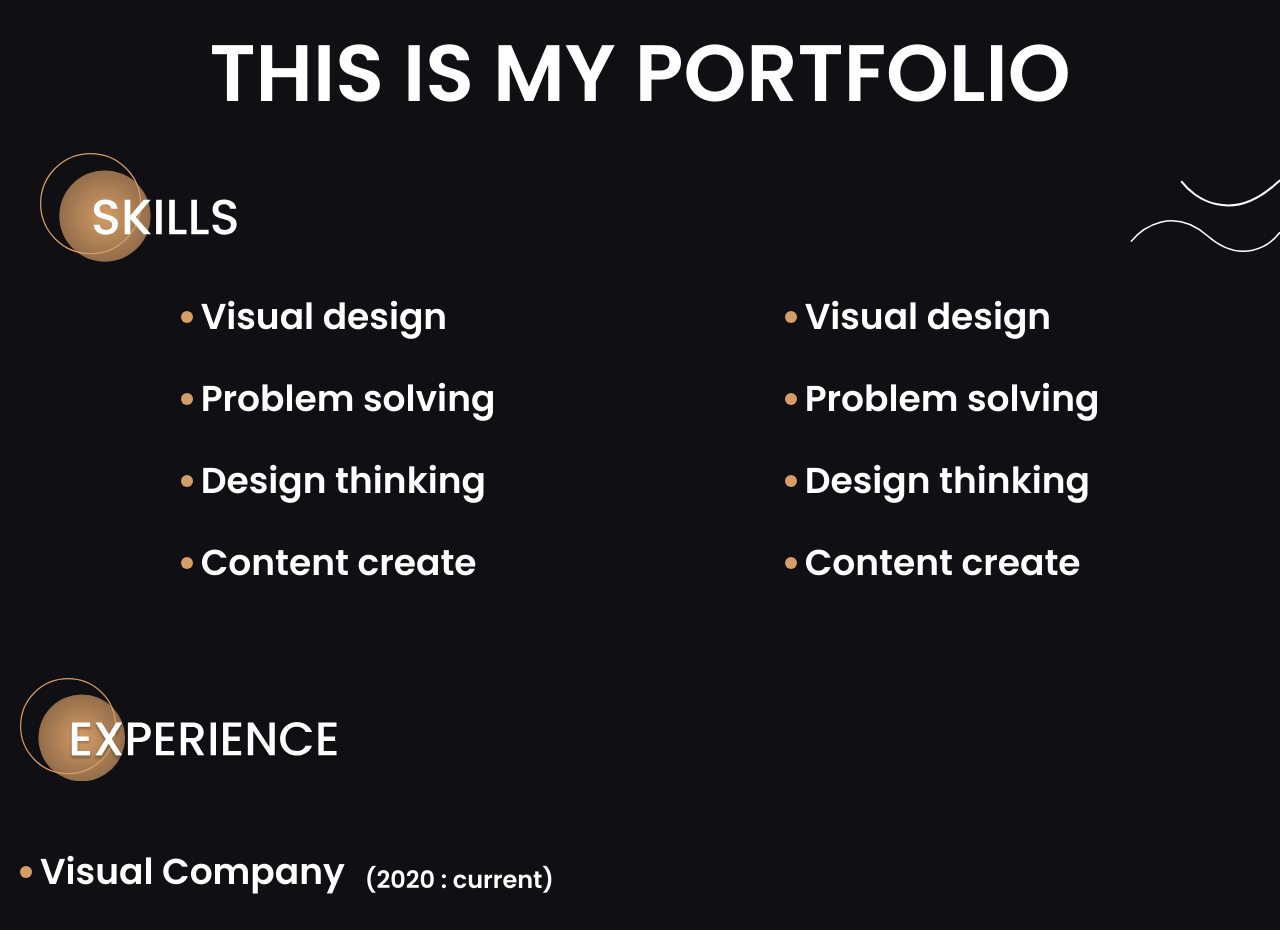
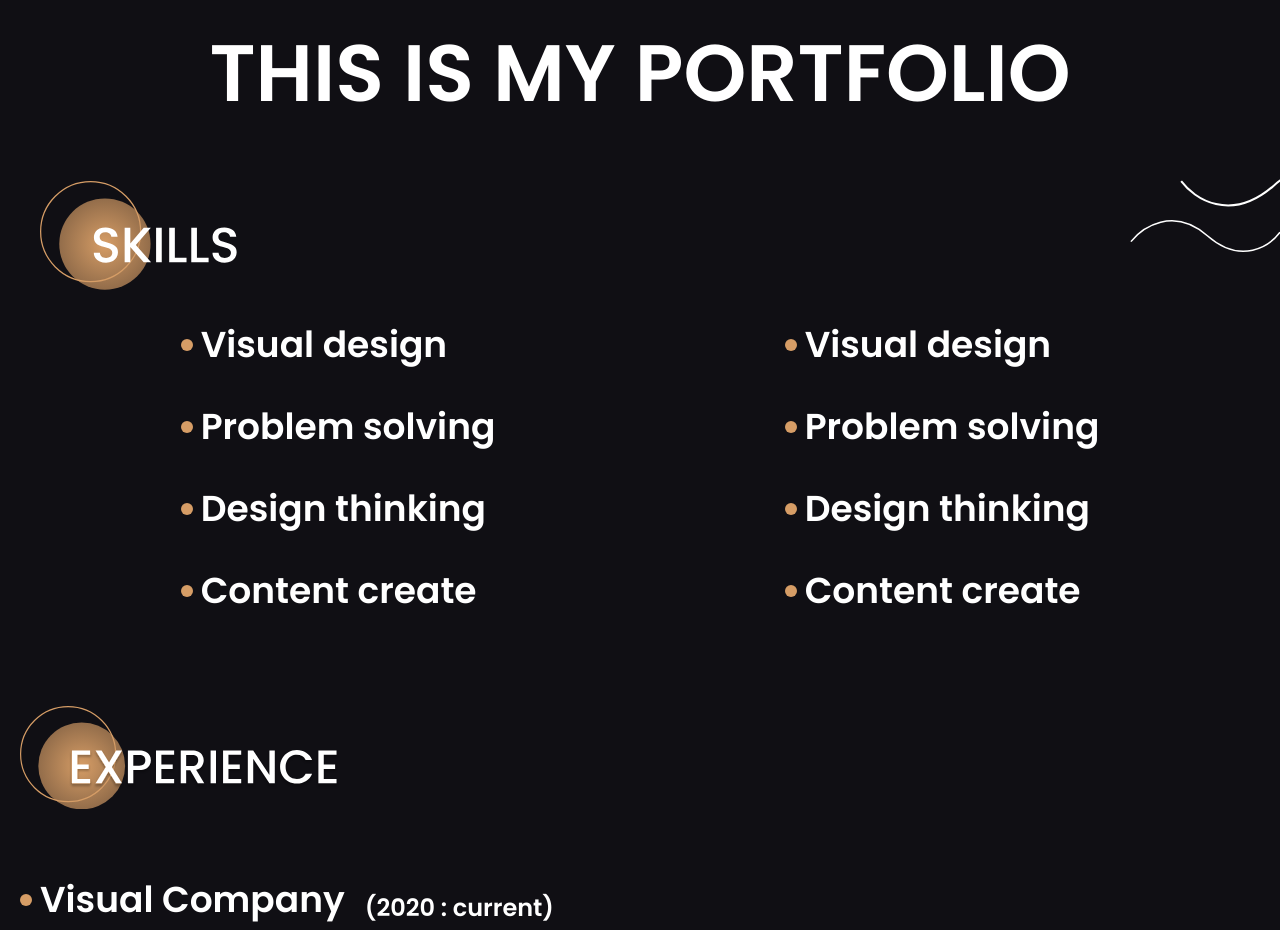
Before and after one commit to khaledsayed273/amir-ashour, a Next.js app: page / in a window 1280 px wide. Shown: the part 1220-2150 px from the top of the page. Built offline with nearby package versions, Linux system fonts and the light colour scheme.

Commit message:
first -v

```diff
--- a/src/app/components/Home/Section.jsx
+++ b/src/app/components/Home/Section.jsx
@@ -15,7 +15,7 @@
                 <h1 className='mt-4 font-medium text-2xl md:text-3xl xl:text-4xl'>THIS IS MY PORTFOLIO</h1>
             </div>
 
-            <div className="container mx-auto p-2 md:p-5">
+            <div className="container mx-auto p-2 mt-7 md:p-5">
                 <svg className='w-[120px] sm:w-[150px]  lg:w-[200px] md:my-5 xl:my-0' viewBox="0 0 322 175" fill="none" xmlns="http://www.w3.org/2000/svg">
                     <circle cx="104.5" cy="101.5" r="73.5" fill="url(#paint0_radial_122_389)" />
                     <circle cx="81.5" cy="81.5" r="80.5" stroke="#D69D66" strokeWidth="2" />
```
